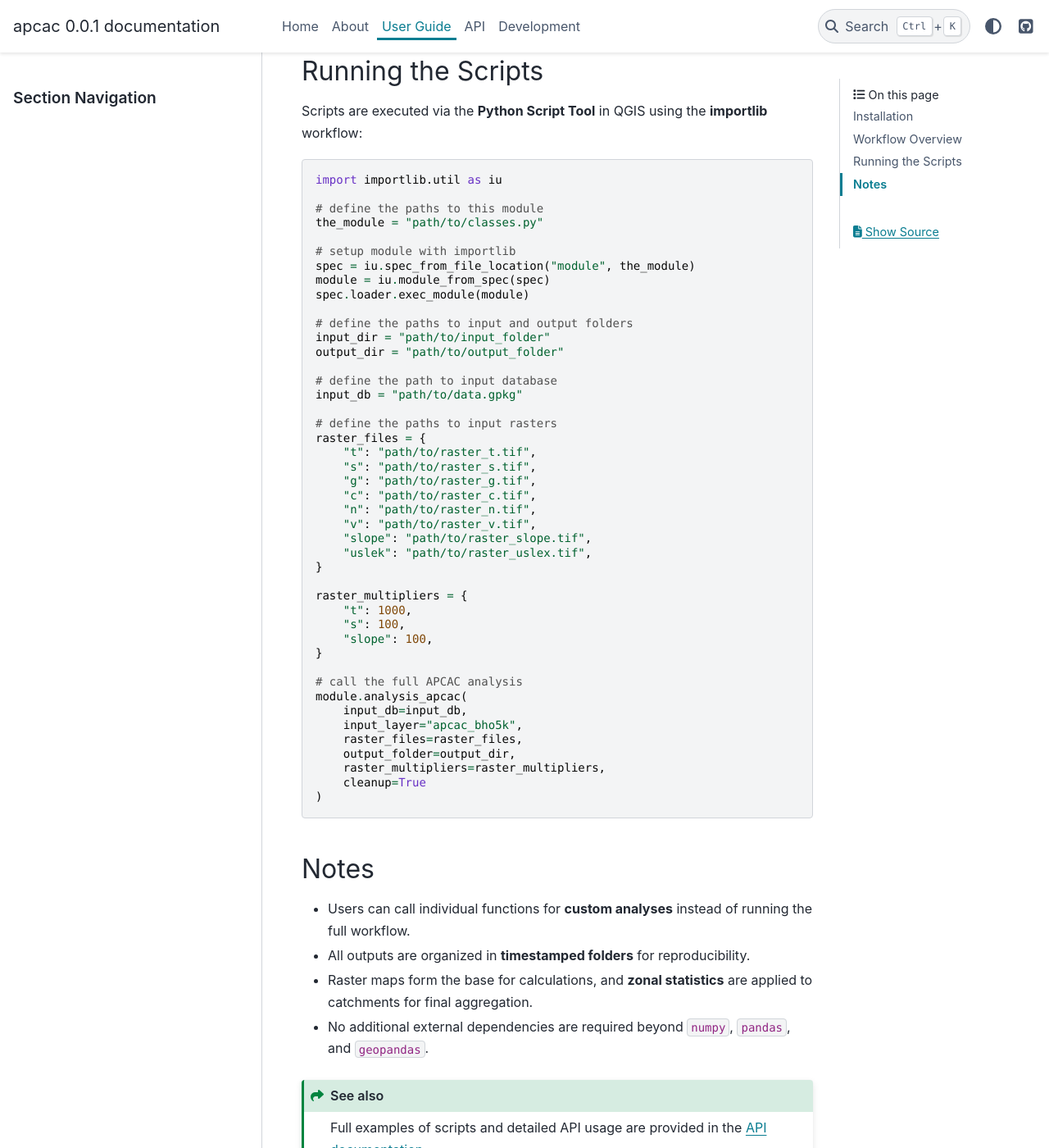
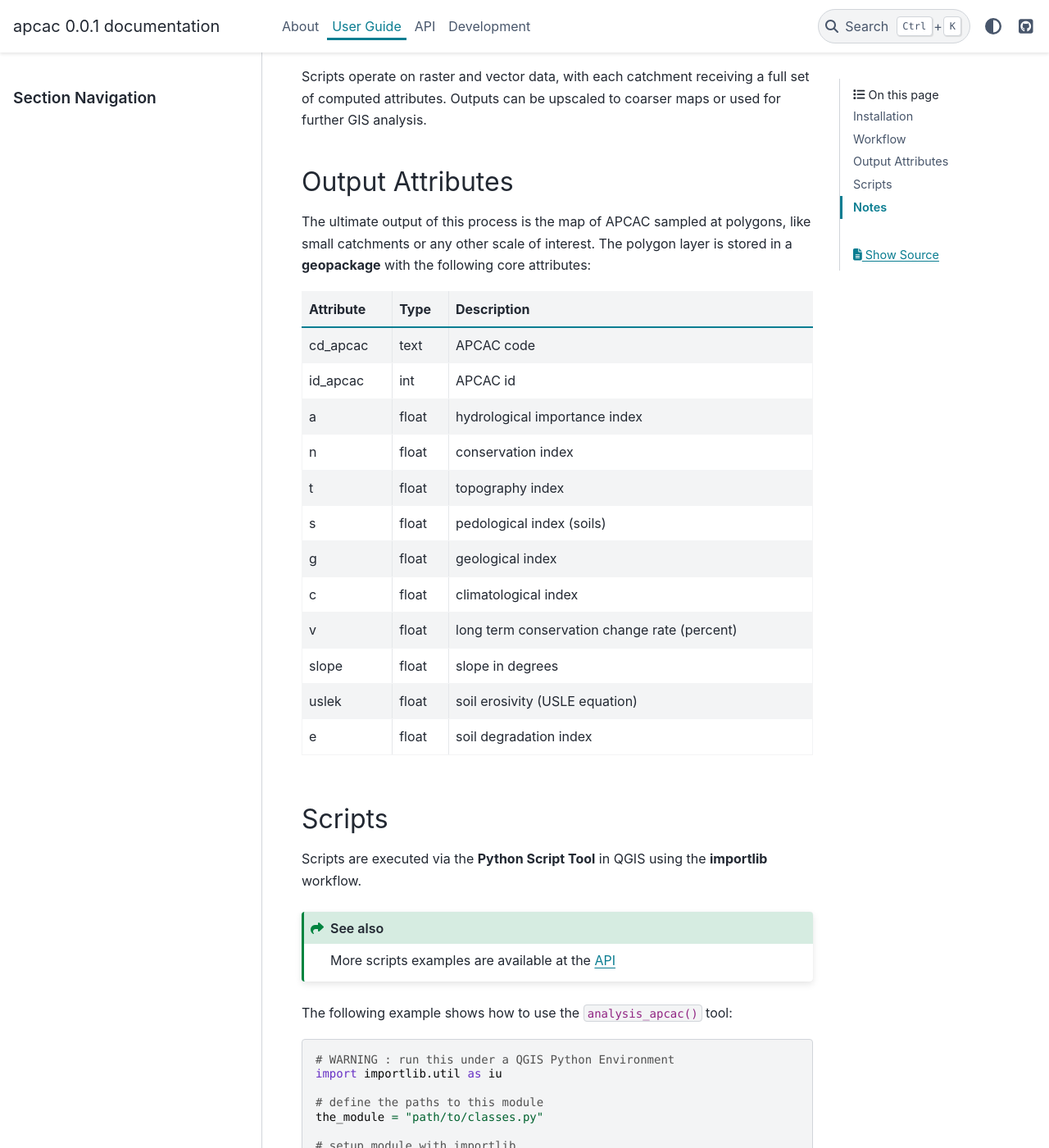
Before and after one commit to iporepos/apcac, a Sphinx documentation site: the page built from docs/usage.rst, in a window 1280 px wide and 1400 px high, scrolled down 1149 px. Shown: the whole window at 82% size. Built offline with Sphinx 7.4.7 and the PyData theme 0.15.4, drawn with Linux system fonts in a browser that asks for light colours; some of the changed text lies outside the part shown.

```diff
--- a/docs/conf.py
+++ b/docs/conf.py
@@ -94,8 +94,8 @@ exclude_members = ["__dict__", "__weakref__", "__module__", "__str__"]
 autodoc_default_options = {
     "members": True,
     "undoc-members": False,
-    "private-members": True,
-    "special-members": True,
+    "private-members": False,
+    "special-members": False,
     "show-inheritance": True,
     "exclude-members": ",".join(exclude_members),
 }
--- /dev/null
+++ b/docs/data/fields.csv
@@ -0,0 +1,13 @@
+Attribute;Type;Description
+cd_apcac;text;APCAC code
+id_apcac;int;APCAC id
+a;float;hydrological importance index
+n;float;conservation index
+t;float;topography index
+s;float;pedological index (soils)
+g;float;geological index
+c;float;climatological index
+v;float;long term conservation change rate (percent)
+slope;float;slope in degrees
+uslek;float;soil erosivity (USLE equation)
+e;float;soil degradation index
--- /dev/null
+++ b/docs/includes/warning_dev.rst
@@ -0,0 +1,3 @@
+.. warning::
+
+    This section is under development.
--- a/docs/usage.rst
+++ b/docs/usage.rst
@@ -1,4 +1,6 @@
 .. _usage:
+
+.. include:: ./includes/warning_dev.rst
 
 User Guide
 #######################################################################
@@ -10,7 +12,7 @@ User Guide
 
 This guide explains how to use the scripts in this repository to perform **APCAC** classification on polygons using vector and raster data. The scripts are designed to run within **QGIS** via the Python Script Tool, supporting both full workflow execution and independent function calls for custom analyses.
 
-.. warning::
+.. note::
 
     This repository is intended to run under the QGIS Python environment.
 
@@ -25,7 +27,7 @@ Installation
 
 These are the only external dependencies required to run the scripts.
 
-Workflow Overview
+Workflow
 -----------------
 
 The repository is structured as a **function-based workflow**, allowing:
@@ -35,15 +37,38 @@ The repository is structured as a **function-based workflow**, allowing:
 * Automatic management of timestamped output folders for reproducible runs and organized outputs.
 * Easy integration into QGIS Python tools using ``importlib``.
 
-Scripts operate on raster and vector data, with each catchment receiving a full set of computed attributes. Outputs can be upscaled to coarser maps or used for further GIS analysis.
+Scripts operate on raster and vector data, with each catchment receiving
+a full set of computed attributes. Outputs can be upscaled to
+coarser maps or used for further GIS analysis.
 
-Running the Scripts
+Output Attributes
 -------------------
 
-Scripts are executed via the **Python Script Tool** in QGIS using the **importlib** workflow:
+The ultimate output of this process is the map of APCAC sampled at polygons, like small catchments or any other scale
+of interest. The polygon layer is stored in a **geopackage** with the following core attributes:
+
+.. csv-table::
+   :file: ./data/fields.csv
+   :header-rows: 1
+   :widths: auto
+   :delim: ;
+
+
+Scripts
+-------------------
+
+Scripts are executed via the **Python Script Tool** in QGIS using the **importlib** workflow.
+
+.. seealso::
+
+    More scripts examples are available at the :ref:`API <development>`
+
+
+The following example shows how to use the ``analysis_apcac()`` tool:
 
 .. code-block:: python
 
+    # WARNING : run this under a QGIS Python Environment
     import importlib.util as iu
 
     # define the paths to this module
@@ -90,14 +115,9 @@ Scripts are executed via the **Python Script Tool** in QGIS using the **importli
     )
 
 Notes
------
+---------
 
 * Users can call individual functions for **custom analyses** instead of running the full workflow.
 * All outputs are organized in **timestamped folders** for reproducibility.
 * Raster maps form the base for calculations, and **zonal statistics** are applied to catchments for final aggregation.
 * No additional external dependencies are required beyond ``numpy``, ``pandas``, and ``geopandas``.
-
-.. seealso::
-
-   Full examples of scripts and detailed API usage are provided in the
-   :ref:`API documentation <api>`.
```
Also changed, not shown: docs/about.rst (+33 -11 lines), docs/api.rst (+8 -17 lines), docs/index.rst (+15 -21 lines), 2 other files.
